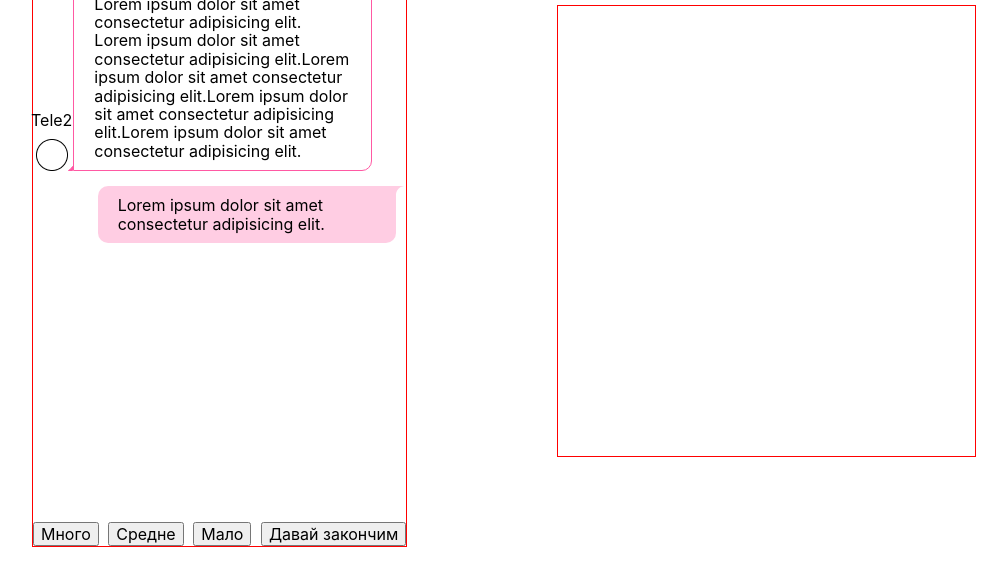
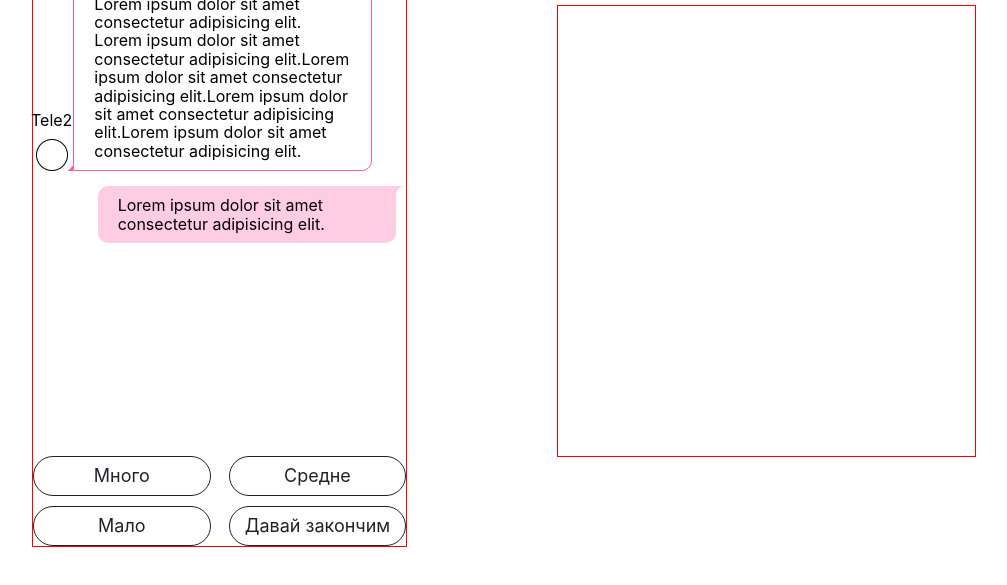
Before and after one commit to obitobi/tele2Hackathon, a plain HTML site: page index.html in a window 1280 px wide. Shown: the part 169-754 px from the top of the page, without its empty margins (136-1143 px from the left). Drawn offline with Linux system fonts and the light colour scheme.

Commit message:
feat: add styles for buttons

```diff
--- a/index.css
+++ b/index.css
@@ -159,12 +159,10 @@
 }
 
 .dialog__avatar {
-  /* margin: 10px 0 4px; */
   margin: 10px 0 0;
 }
 
 .dialog__question {
-  /* display: flex; */
   display: grid;
   grid-template-columns: 10% 80%;
   grid-template-rows: 1fr;
@@ -177,16 +175,6 @@
 }
 
 .dialog__box_question {
-  /* background-image: url(./images/chat-question.svg);
-  background-repeat: no-repeat; */
-  /* background-position: right;
-  background-size: contain; */
-  /* text-align: left; */
-  /* padding: 25px; */
-  /* display: flex;
-
-  flex-direction: column;
-  justify-content: center; */
   border: 1px solid #FF59A3;
   border-radius: 10px 10px 10px 0;
   position: relative;
@@ -221,6 +209,41 @@
 }
 
 
+.popup__chat-buttons {
+  display: grid;
+  grid-template-columns: 1fr 1fr;
+  grid-template-rows: 1fr 1fr;
+  grid-gap: 10px 18px;
+}
+
+.popup__answer-button {
+  width: 100%;
+  height: 40px;
+  padding: 0;
+  border: 1px solid #1F2229;
+  border-radius: 21px;
+  background-color: transparent;
+  color: #1F2229;
+  cursor: pointer;
+  font-size: 18px;
+  line-height: 1.2;
+  text-align: center;
+  /* transition: background-color 0.2s ease-in-out; */
+}
+
+.popup__answer-button:hover {
+  border: none;
+  background-color: #ff59a34d;
+
+}
+
+.popup__answer-button:focus {
+  outline: none;
+  border: none;
+  background-color: #ff59a34d;
+}
+
+
 .popup__your-plan {
   width: 480px;
   height: 450px;
```
